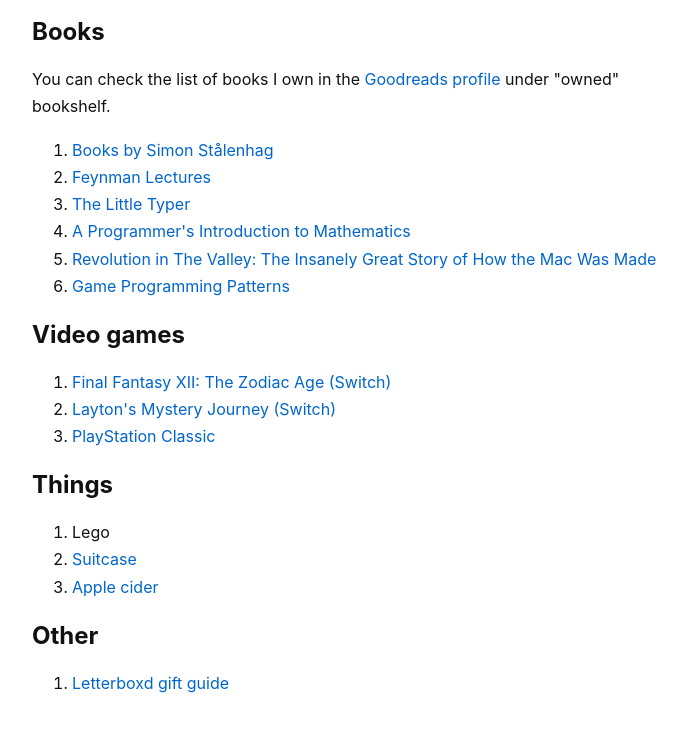
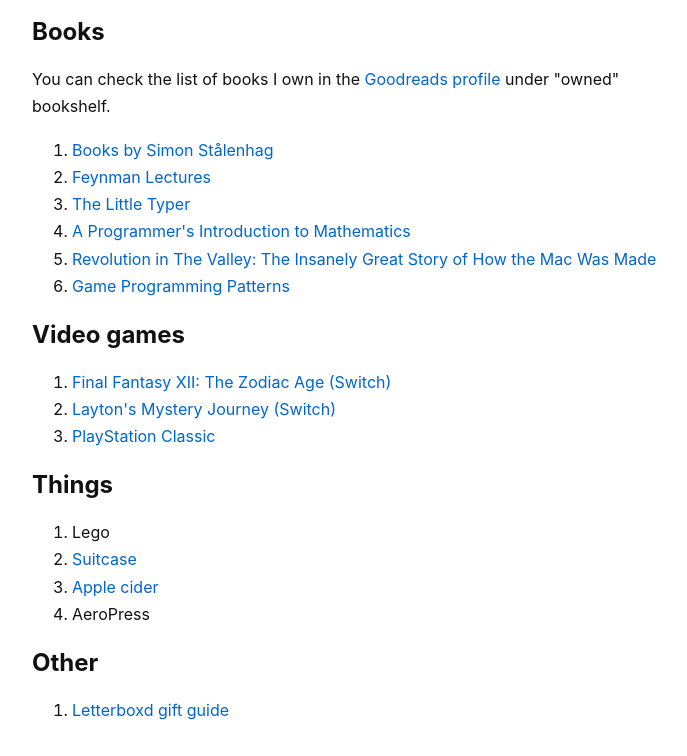
Before and after one commit to agentcooper/agentcooper.io, an Eleventy site: page pages/Wishlist.md in a window 1280 px wide. Shown: the part 400-1156 px from the top of the page, without its empty margins (288-975 px from the left). Before the commit the page ends 1129 px from the top, so only its background shows below. Built offline with nearby package versions, Linux system fonts and the light colour scheme; Eleventy itself is replaced by a stand-in of ours; files that its build step writes are made by us from their sources; what eleventy-plugin-git-commit-date would draw is missing.

Commit message:
Update Wishlist.md

```diff
--- a/pages/Wishlist.md
+++ b/pages/Wishlist.md
@@ -34,6 +34,7 @@
 1. Lego
 2. [Suitcase](https://www.awaytravel.com/eu/en/suitcases/bigger-carry-on/brick)
 3. [Apple cider](https://appelsenperen.amsterdam/webshop/)
+4. AeroPress
 
 ## Other
 
```
